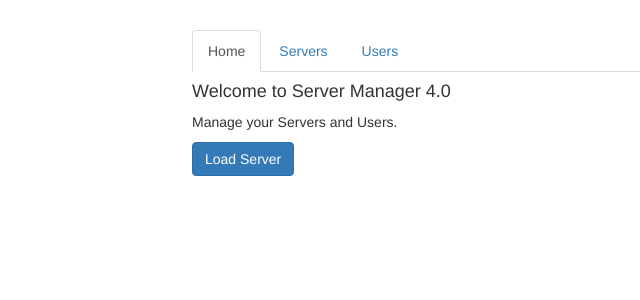
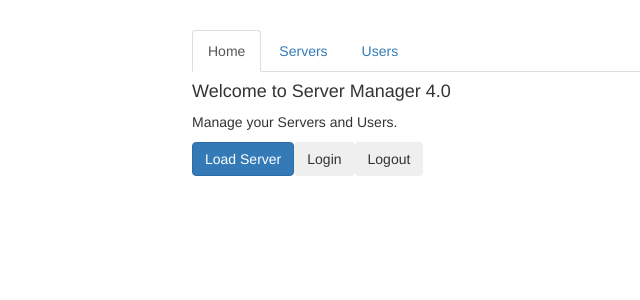
Before and after one commit to Mhrooz/routing-start, an Angular app: page / in a window 1280 px wide. Shown: the top 300 px of the page, without its empty margins (73-713 px from the left). Built offline with nearby package versions, Linux system fonts and the light colour scheme.

Commit message:
149 add login logout button

```diff
--- a/src/app/home/home.component.html
+++ b/src/app/home/home.component.html
@@ -2,3 +2,5 @@
 <p>Manage your Servers and Users.</p>
 
 <button class="btn btn-primary" (click)="onClickLoadServer(1)">Load Server</button>
+<button class="btn " (click)="onLogin()">Login</button>
+<button class="btn " (click)="onLogout()">Logout</button>
--- a/src/app/home/home.component.ts
+++ b/src/app/home/home.component.ts
@@ -1,5 +1,6 @@
 import { Component, OnInit } from '@angular/core';
 import { Router } from '@angular/router';
+import {AuthService} from "../auth.service";
 
 @Component({
   selector: 'app-home',
@@ -8,7 +9,7 @@
 })
 export class HomeComponent implements OnInit {
 
-  constructor(private router:Router) { }
+  constructor(private router:Router, private authService: AuthService) { }
 
   ngOnInit() {
   }
@@ -18,4 +19,10 @@
     this.router.navigate(['/servers', id,'edit'],{queryParams:{allowEdit:'1'}, fragment:'loading'});
   }
 
+  onLogin(){
+    this.authService.login();
+  }
+  onLogout(){
+    this.authService.logout();
+  }
 }
```
